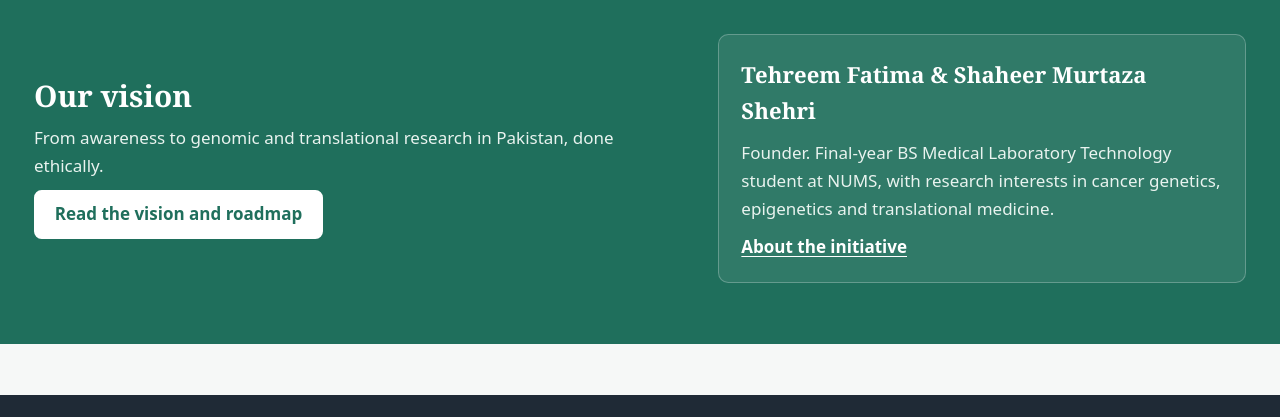
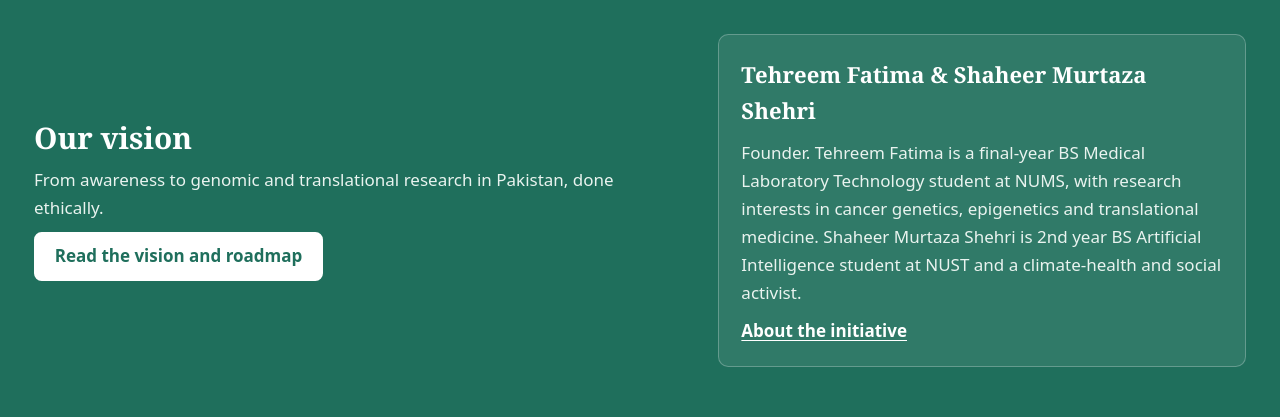
Before and after one commit to ftehreem306-ctrl/eco-health-data, a plain HTML site: page index.html in a window 1280 px wide. Shown: the part 2610-3027 px from the top of the page. Drawn offline with Linux system fonts and the light colour scheme.

Commit message:
Enhance founder information in index.html
Updated founder description to include additional details about Shaheer Murtaza Shehri.

```diff
--- a/index.html
+++ b/index.html
@@ -87,7 +87,7 @@
 
 <section class="band band-green" aria-labelledby="vis-h"><div class="wrap split">
   <div><h2 id="vis-h">Our vision</h2><p>From awareness to genomic and translational research in Pakistan, done ethically.</p><a class="btn btn-light" href="vision.html">Read the vision and roadmap</a></div>
-  <div class="founder-card"><p class="founder-name">Tehreem Fatima & Shaheer Murtaza Shehri</p><p>Founder. Final-year BS Medical Laboratory Technology student at NUMS, with research interests in cancer genetics, epigenetics and translational medicine.</p><a href="about.html">About the initiative</a></div>
+  <div class="founder-card"><p class="founder-name">Tehreem Fatima & Shaheer Murtaza Shehri</p><p>Founder. Tehreem Fatima is a final-year BS Medical Laboratory Technology student at NUMS, with research interests in cancer genetics, epigenetics and translational medicine. Shaheer Murtaza Shehri is 2nd year BS Artificial Intelligence student at NUST and a climate-health and social activist.</p><a href="about.html">About the initiative</a></div>
 </div></section>
 
 </main>
```
